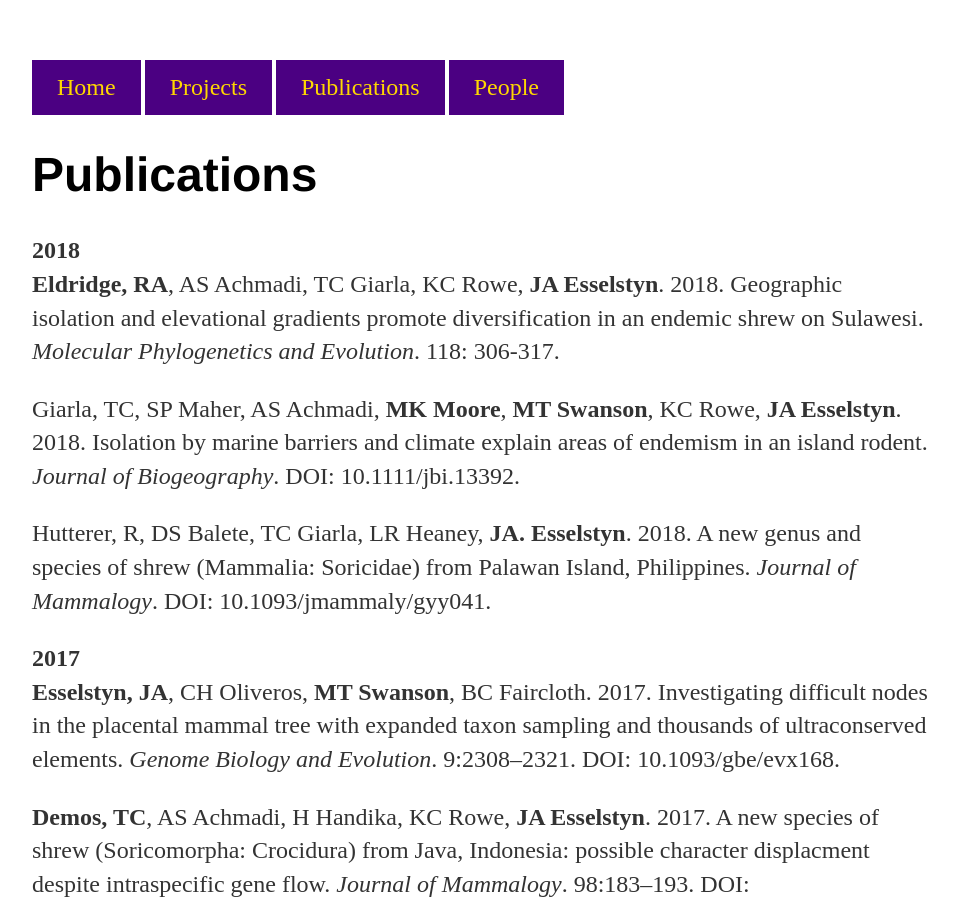
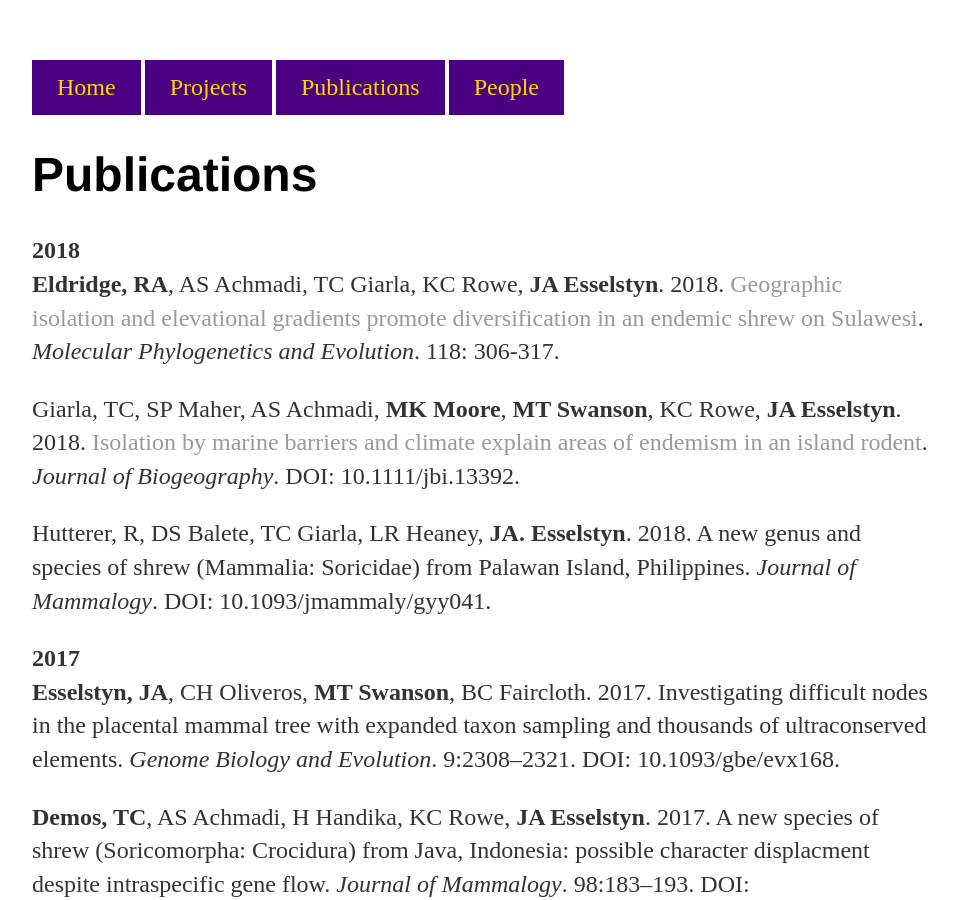
Before and after one commit to esselstyn/esselstyn.github.io, a Jekyll site: the page built from publications.md, in a window 1280 px wide and 900 px high. Shown: the whole window, without its empty margins (160-1118 px from the left). Built offline with Jekyll 4.4.1, drawn with Linux system fonts in a browser that asks for light colours; part of the change alters nothing that is shown.

```diff
--- a/publications.md
+++ b/publications.md
@@ -6,9 +6,9 @@ title: Publications
 # Publications
 
 **2018**
-**Eldridge, RA**, AS Achmadi, TC Giarla, KC Rowe, **JA Esselstyn**. 2018. Geographic isolation and elevational gradients promote diversification in an endemic shrew on Sulawesi. _Molecular Phylogenetics and Evolution_. 118: 306-317.
+**Eldridge, RA**, AS Achmadi, TC Giarla, KC Rowe, **JA Esselstyn**. 2018. [Geographic isolation and elevational gradients promote diversification in an endemic shrew on Sulawesi](https://www.sciencedirect.com/science/article/pii/S1055790316303852). _Molecular Phylogenetics and Evolution_. 118: 306-317.
 
-Giarla, TC, SP Maher, AS Achmadi, **MK Moore**, **MT Swanson**, KC Rowe, **JA Esselstyn**. 2018. Isolation by marine barriers and climate explain areas of endemism in an island rodent. _Journal of Biogeography_. DOI: 10.1111/jbi.13392.
+Giarla, TC, SP Maher, AS Achmadi, **MK Moore**, **MT Swanson**, KC Rowe, **JA Esselstyn**. 2018. [Isolation by marine barriers and climate explain areas of endemism in an island rodent](https://onlinelibrary.wiley.com/doi/full/10.1111/jbi.13392). _Journal of Biogeography_. DOI: 10.1111/jbi.13392.
 
 Hutterer, R, DS Balete, TC Giarla, LR Heaney, **JA. Esselstyn**. 2018. A new genus and species of shrew (Mammalia: Soricidae) from Palawan Island, Philippines. _Journal of Mammalogy_. DOI: 10.1093/jmammaly/gyy041.
 
```
